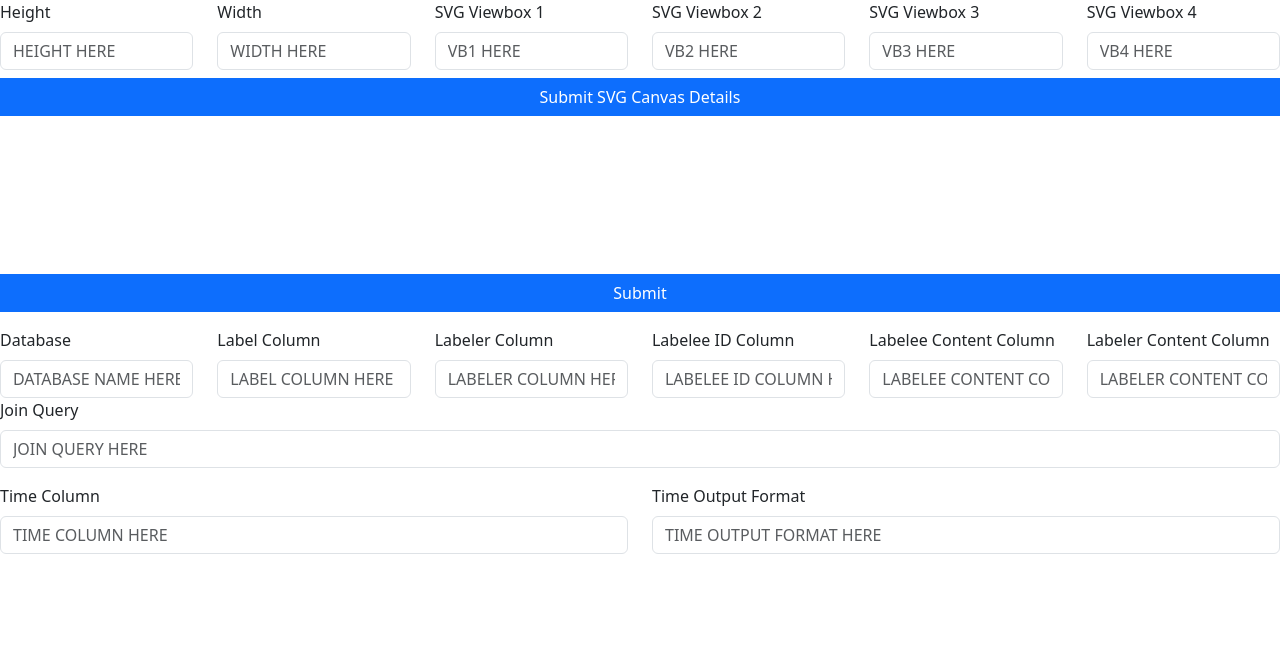
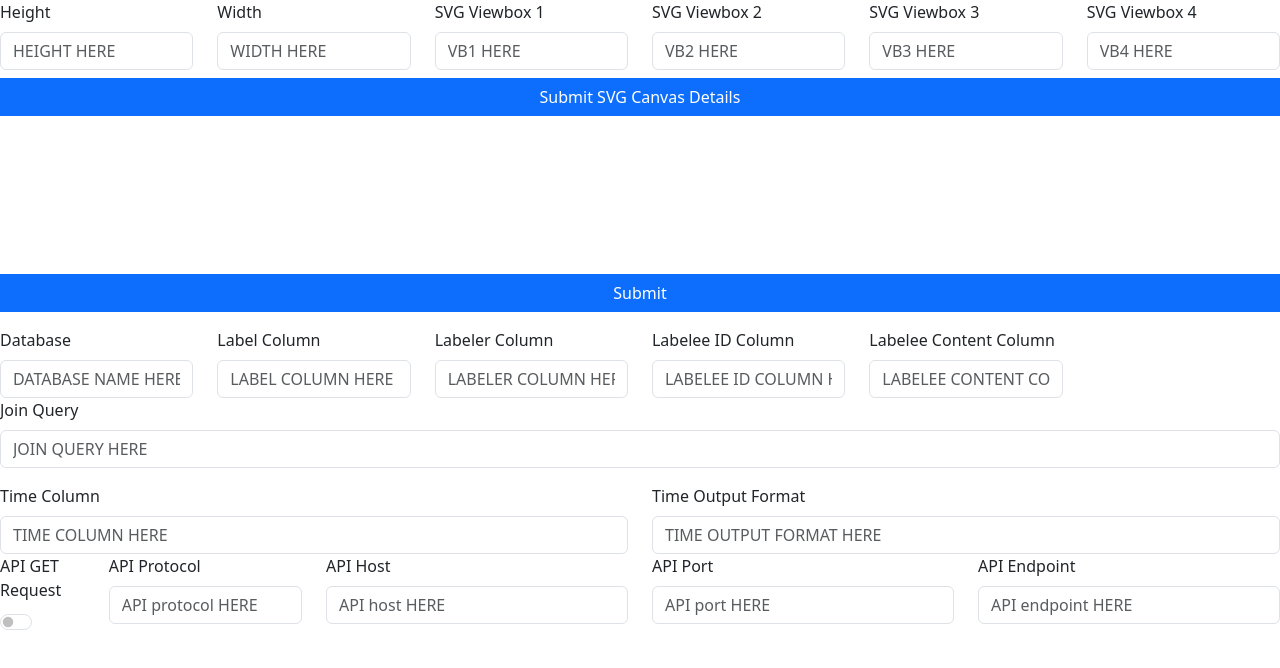
Before and after one commit to v3nd3774/bipartiteGraphNodeMysqlDemo, a React (Create React App) app in the folder react-d3/: page / in a window 1280 px wide. Shown: the top 668 px of the page. Built offline with nearby package versions, Linux system fonts and the light colour scheme; no server answers.

Commit message:
feat(graph-config): added logic for form to store state and manage state with submit

```diff
--- a/react-d3/src/GraphConfig.js
+++ b/react-d3/src/GraphConfig.js
@@ -6,65 +6,222 @@ class GraphConfig extends Component {
 
   constructor(props){
     super(props);
-    this.state = null;
-    // determine if config is updated
-    if (props.MYSQL_JOIN_QUERY) {
-      console.log("LOGGING CONFIGURATION CONSTRUCTOR DETERMINED INTERACTIVE")
+    this.state = {};
+    this.handleSubmit = this.handleSubmit.bind(this)
+    this.updateForm = this.updateForm.bind(this)
+    this.updateDb = this.updateDb.bind(this)
+    this.updateLabelCol = this.updateLabelCol.bind(this)
+    this.updateLabelerCol = this.updateLabelerCol.bind(this)
+    this.updateLabeleeIdCol = this.updateLabeleeIdCol.bind(this)
+    this.updateLabeleeContentCol = this.updateLabeleeContentCol.bind(this)
+    this.updateJoinQuery = this.updateJoinQuery.bind(this)
+    this.updateTimeCol = this.updateTimeCol.bind(this)
+    this.updateTimeOut = this.updateTimeOut.bind(this)
+    this.updateApiProtocol = this.updateApiProtocol.bind(this)
+    this.updateApiHost = this.updateApiHost.bind(this)
+    this.updateApiPort = this.updateApiPort.bind(this)
+    this.updateApiEndpoint = this.updateApiEndpoint.bind(this)
+    this.updateApiGetOrPost = this.updateApiGetOrPost.bind(this)
+  }
+
+  updateForm(event, k) {
+    console.log(event)
+    var obj = {
+      [`${k}`]: event.target.value
     }
+    this.setState(
+      Object.assign(
+        {},
+        this.state,
+        obj
+      )
+    )
+  }
+
+  handleSubmit(event) {
+    event.preventDefault()
+    console.log(this.state)
   }
 
   componentDidMount() {
   }
+
+  updateApiProtocol(event) {
+    this.updateForm(event, "apiProtocol")
+  }
+  updateApiHost(event) {
+    this.updateForm(event, "apiHost")
+  }
+  updateApiPort(event) {
+    this.updateForm(event, "apiPort")
+  }
+  updateApiEndpoint(event) {
+    this.updateForm(event, "apiEndpoint")
+  }
+  updateApiGetOrPost(event) {
+    this.updateForm(
+      {
+        target: {
+          value: !event.target.checked ? "GET" : "POST"
+        }
+      },
+      "apiGetOrPost"
+    )
+  }
+  updateDb(event) {
+    this.updateForm(event, "db")
+  }
+  updateLabelCol(event) {
+    this.updateForm(event, "labelCol")
+  }
+  updateLabelerCol(event) {
+    this.updateForm(event, "labelerCol")
+  }
+  updateLabeleeIdCol(event) {
+    this.updateForm(event, "labeleeIdCol")
+  }
+  updateLabeleeContentCol(event) {
+    this.updateForm(event, "labeleeContentCol")
+  }
+  updateJoinQuery(event) {
+    this.updateForm(event, "joinQuery")
+  }
+  updateTimeCol(event) {
+    this.updateForm(event, "timeCol")
+  }
+  updateTimeOut(event) {
+    this.updateForm(event, "timeOut")
+  }
+
   render() {
     return (
-    <Form className="form-horizontal row">
+    <Form className="form-horizontal row" onSubmit={this.handleSubmit}>
       <Button variant="primary col-sm-12 mb-3" type="submit">
         Submit
       </Button>
 
       <Form.Group className="col-sm-2" controlId="formDb">
         <Form.Label>Database</Form.Label>
-        <Form.Control type="text" placeholder="DATABASE NAME HERE" />
+        <Form.Control
+          type="text"
+          placeholder="DATABASE NAME HERE"
+          value={this.state.hasOwnProperty("db") ? this.state.db : ""}
+          onChange={this.updateDb}
+        />
       </Form.Group>
 
       <Form.Group className="col-sm-2" controlId="formLabelCol">
         <Form.Label>Label Column</Form.Label>
-        <Form.Control type="text" placeholder="LABEL COLUMN HERE" />
+        <Form.Control
+          type="text"
+          placeholder="LABEL COLUMN HERE"
+          value={this.state.hasOwnProperty("labelCol") ? this.state.labelCol : ""}
+          onChange={this.updateLabelCol}
+        />
       </Form.Group>
 
       <Form.Group className="col-sm-2" controlId="formLabelerCol">
         <Form.Label>Labeler Column</Form.Label>
-        <Form.Control type="text" placeholder="LABELER COLUMN HERE" />
+        <Form.Control
+          type="text"
+          placeholder="LABELER COLUMN HERE"
+          value={this.state.hasOwnProperty("labelerCol") ? this.state.labelerCol : ""}
+          onChange={this.updateLabelerCol}
+        />
       </Form.Group>
 
       <Form.Group className="col-sm-2" controlId="formLabeleeIdCol">
         <Form.Label>Labelee ID Column</Form.Label>
-        <Form.Control type="text" placeholder="LABELEE ID COLUMN HERE" />
+        <Form.Control
+          type="text"
+          placeholder="LABELEE ID COLUMN HERE"
+          value={this.state.hasOwnProperty("labeleeIdCol") ? this.state.labeleeIdCol : ""}
+          onChange={this.updateLabeleeIdCol}
+        />
       </Form.Group>
 
       <Form.Group className="col-sm-2" controlId="formLabeleeContentCol">
         <Form.Label>Labelee Content Column</Form.Label>
-        <Form.Control type="text" placeholder="LABELEE CONTENT COLUMN HERE" />
-      </Form.Group>
-
-      <Form.Group className="col-sm-2" controlId="formLabelerContentCol">
-        <Form.Label>Labeler Content Column</Form.Label>
-        <Form.Control type="text" placeholder="LABELER CONTENT COLUMN HERE" />
+        <Form.Control
+          type="text"
+          placeholder="LABELEE CONTENT COLUMN HERE"
+          value={this.state.hasOwnProperty("labeleeContentCol") ? this.state.labeleeContentCol : ""}
+          onChange={this.updateLabeleeContentCol}
+        />
       </Form.Group>
 
       <Form.Group className="col-sm-12 mb-3" controlId="formJoinQuery">
         <Form.Label>Join Query</Form.Label>
-        <Form.Control type="text" placeholder="JOIN QUERY HERE" />
+        <Form.Control
+          type="text"
+          placeholder="JOIN QUERY HERE"
+          value={this.state.hasOwnProperty("joinQuery") ? this.state.joinQuery : ""}
+          onChange={this.updateJoinQuery}
+        />
       </Form.Group>
 
       <Form.Group className="col-sm-6" controlId="formTimeCol">
         <Form.Label>Time Column</Form.Label>
-        <Form.Control type="text" placeholder="TIME COLUMN HERE" />
+        <Form.Control
+          type="text"
+          placeholder="TIME COLUMN HERE"
+          value={this.state.hasOwnProperty("timeCol") ? this.state.timeCol : ""}
+          onChange={this.updateTimeCol}
+        />
       </Form.Group>
 
       <Form.Group className="col-sm-6" controlId="formTimeOutCol">
         <Form.Label>Time Output Format</Form.Label>
-        <Form.Control type="text" placeholder="TIME OUTPUT FORMAT HERE" />
+        <Form.Control
+          type="text"
+          placeholder="TIME OUTPUT FORMAT HERE"
+          value={this.state.hasOwnProperty("timeOut") ? this.state.timeOut : ""}
+          onChange={this.updateTimeOut}
+        />
+      </Form.Group>
+      <Form.Group className="col-sm-1" controlId="formApiGetOrPost">
+        <Form.Label>API {this.state.hasOwnProperty("apiGetOrPost") ? this.state.apiGetOrPost: "GET"} Request</Form.Label>
+        <Form.Check
+          type="switch"
+          value={this.state.hasOwnProperty("apiGetOrPost") ? this.state.apiGetOrPost : ""}
+          onChange={this.updateApiGetOrPost}
+        />
+      </Form.Group>
+      <Form.Group className="col-sm-2" controlId="formApiProtocol">
+        <Form.Label>API Protocol</Form.Label>
+        <Form.Control
+          type="text"
+          placeholder="API protocol HERE"
+          value={this.state.hasOwnProperty("apiProtocol") ? this.state.apiProtocol : ""}
+          onChange={this.updateApiProtocol}
+        />
+      </Form.Group>
+      <Form.Group className="col-sm-3" controlId="formApiProtocol">
+        <Form.Label>API Host</Form.Label>
+        <Form.Control
+          type="text"
+          placeholder="API host HERE"
+          value={this.state.hasOwnProperty("apiHost") ? this.state.apiHost : ""}
+          onChange={this.updateApiHost}
+        />
+      </Form.Group>
+      <Form.Group className="col-sm-3" controlId="formApiPort">
+        <Form.Label>API Port</Form.Label>
+        <Form.Control
+          type="text"
+          placeholder="API port HERE"
+          value={this.state.hasOwnProperty("apiPort") ? this.state.apiPort : ""}
+          onChange={this.updateApiPort}
+        />
+      </Form.Group>
+      <Form.Group className="col-sm-3" controlId="formApiEndpoint">
+        <Form.Label>API Endpoint</Form.Label>
+        <Form.Control
+          type="text"
+          placeholder="API endpoint HERE"
+          value={this.state.hasOwnProperty("apiEndpoint") ? this.state.apiEndpoint : ""}
+          onChange={this.updateApiEndpoint}
+        />
       </Form.Group>
     </Form>
     )
```
